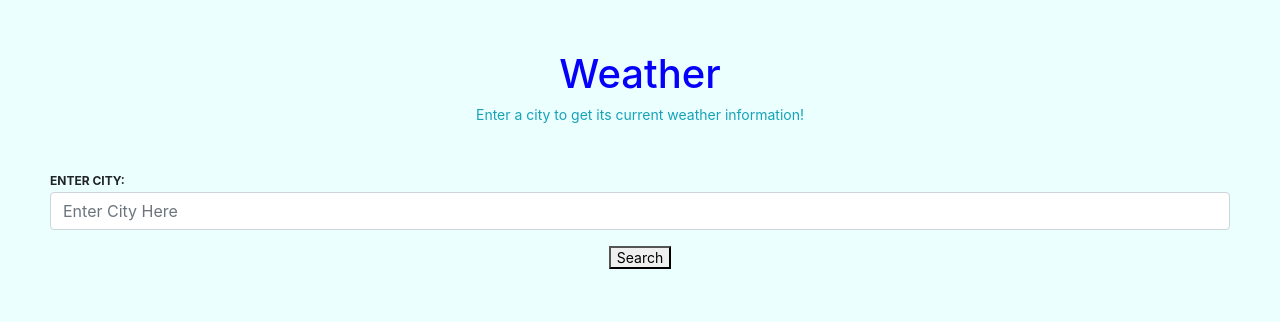
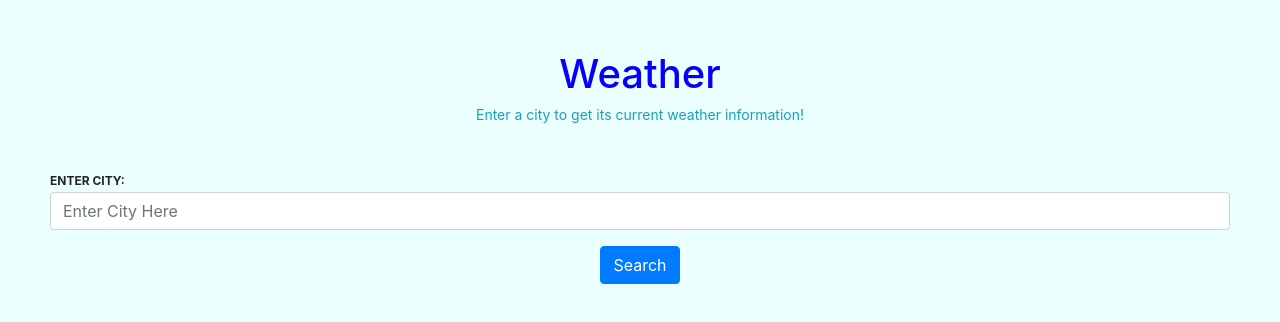
Before and after one commit to farooqashar/weather, a React (Create React App) app: page / in a window 1280 px wide. Shown: the top 322 px of the page. Built offline with nearby package versions, Linux system fonts and the light colour scheme.

Commit message:
styled button

```diff
--- a/src/pages/Home.js
+++ b/src/pages/Home.js
@@ -32,7 +32,7 @@ const Home = () => {
       </div>
     <div className="container">
       <div className="form-group">
-        <button onClick={() => getWeatherData()}>Search</button>
+        <button className="btn btn-primary" onClick={() => getWeatherData()}>Search</button>
       </div>
 
       {data && (
```
